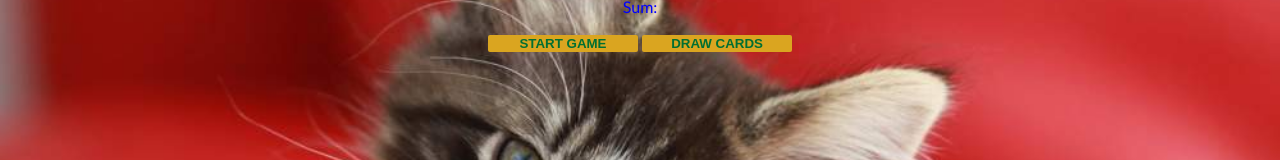
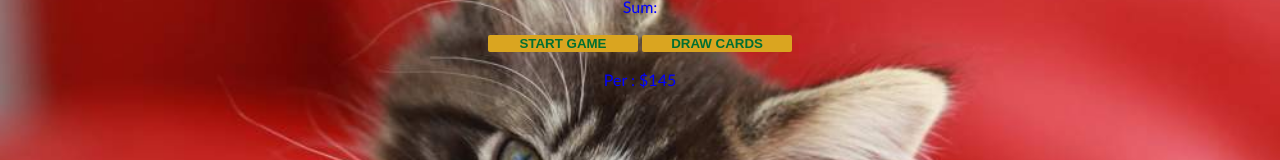
Before and after one commit to UP945169/LearningJavascript, a plain HTML site: page 7HourJS/Blackjack/index.html in a window 1280 px wide. Shown: the part 141-301 px from the top of the page. Drawn offline with Linux system fonts and the light colour scheme.

Commit message:
Finished Blackjack project

```diff
--- a/7HourJS/Blackjack/index.html
+++ b/7HourJS/Blackjack/index.html
@@ -9,6 +9,7 @@
         <p id="sum-el">Sum: </p>
         <button id="startGame-btn" onclick="startGame()">START GAME</button>
         <button id="drawCards-btn" onclick="drawCards()">DRAW CARDS</button>
+        <p id="Player-el"></p>
         <script src="index.js"></script>
 
     </body>
--- a/7HourJS/Blackjack/index.js
+++ b/7HourJS/Blackjack/index.js
@@ -15,6 +15,14 @@ let sumEl = document.querySelector("#sum-el")
 
 let cardsEl = document.querySelector("#cards-el")
 
+let player = {
+
+    Name: "Per ",
+    Chip: 145
+}
+
+let playerEl = document.querySelector("#Player-el")
+playerEl.textContent = player.Name + ": $" + player.Chip
 
 function getRandomCard() {
     // if 1     -> return 11
```
